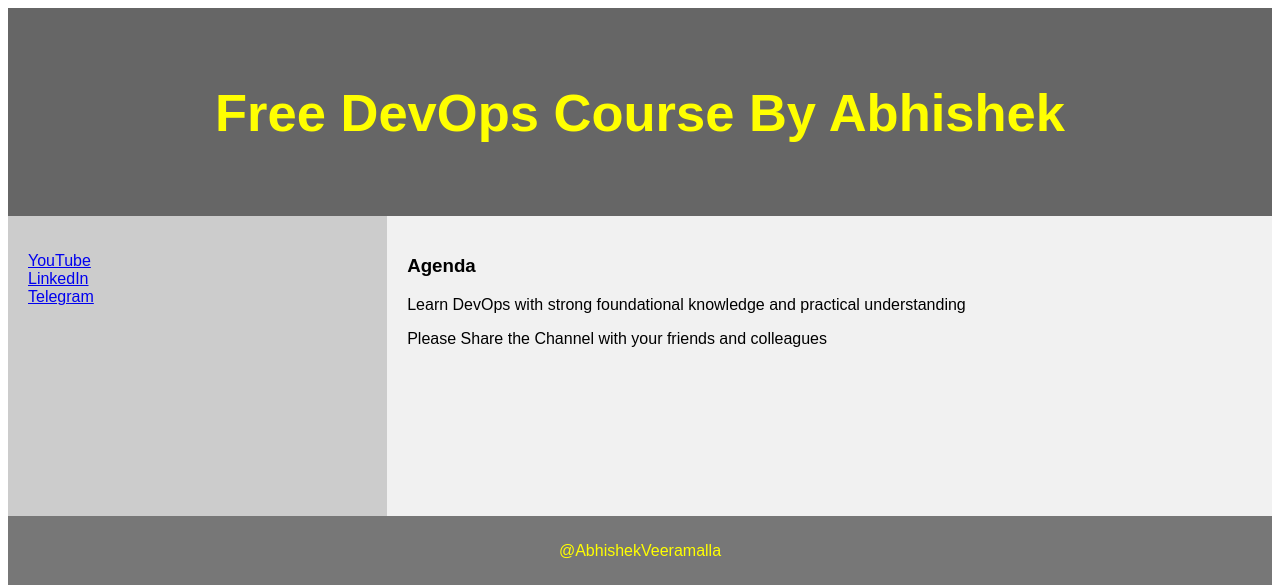
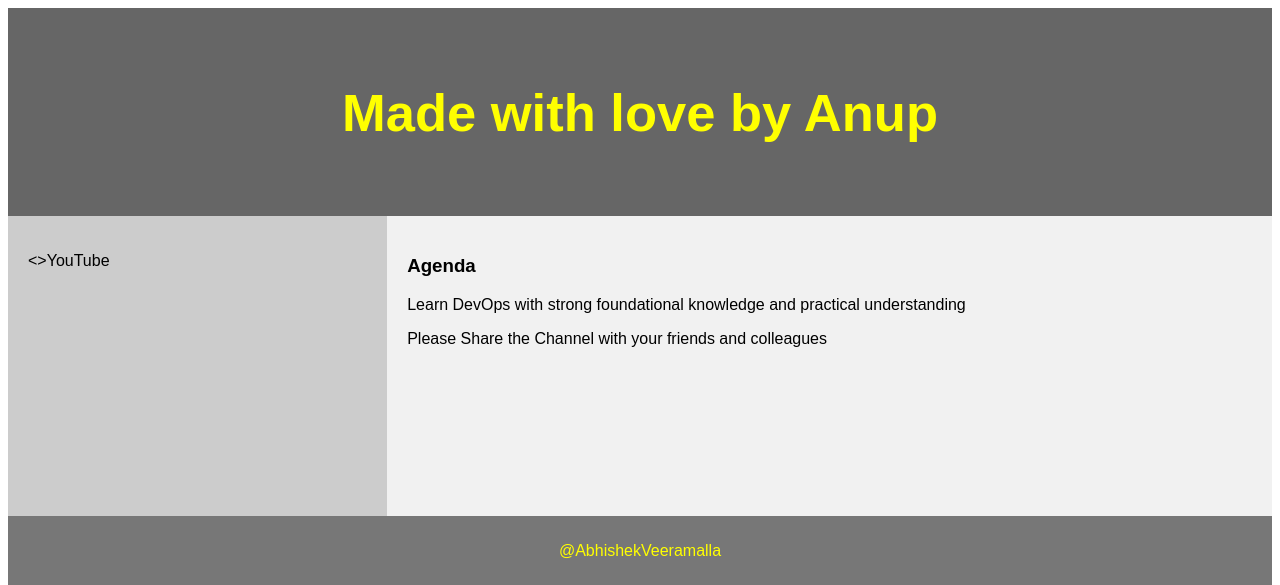
Before and after one commit to iam-veeramalla/Docker-Zero-to-Hero, a Django app: page /demo/ in a window 1280 px wide. Shown: the top 585 px of the page. Run offline with Django 4.2, Linux system fonts and the light colour scheme.

Commit message:
Update header and navigation links in demo_site.html
First change

```diff
--- a/examples/python-web-app/devops/demo/templates/demo_site.html
+++ b/examples/python-web-app/devops/demo/templates/demo_site.html
@@ -73,15 +73,15 @@ footer {
 
 
 <header>
-  <h2>Free DevOps Course By Abhishek</h2>
+  <h2>Made with love by Anup</h2>
 </header>
 
 <section>
   <nav>
     <ul>
-      <li><a href="www.youtube.com/@AbhishekVeeramalla">YouTube</a></li>
-      <li><a href="www.linkedin.com/in/abhishek-veeramalla-77b33996/">LinkedIn</a></li>
-      <li><a href="https://telegram.me/abhishekveeramalla">Telegram</a></li>
+      <li><>YouTube</a></li>
+      <li><a a></li>
+      <li><a a></li>
     </ul>
   </nav>
 
```
